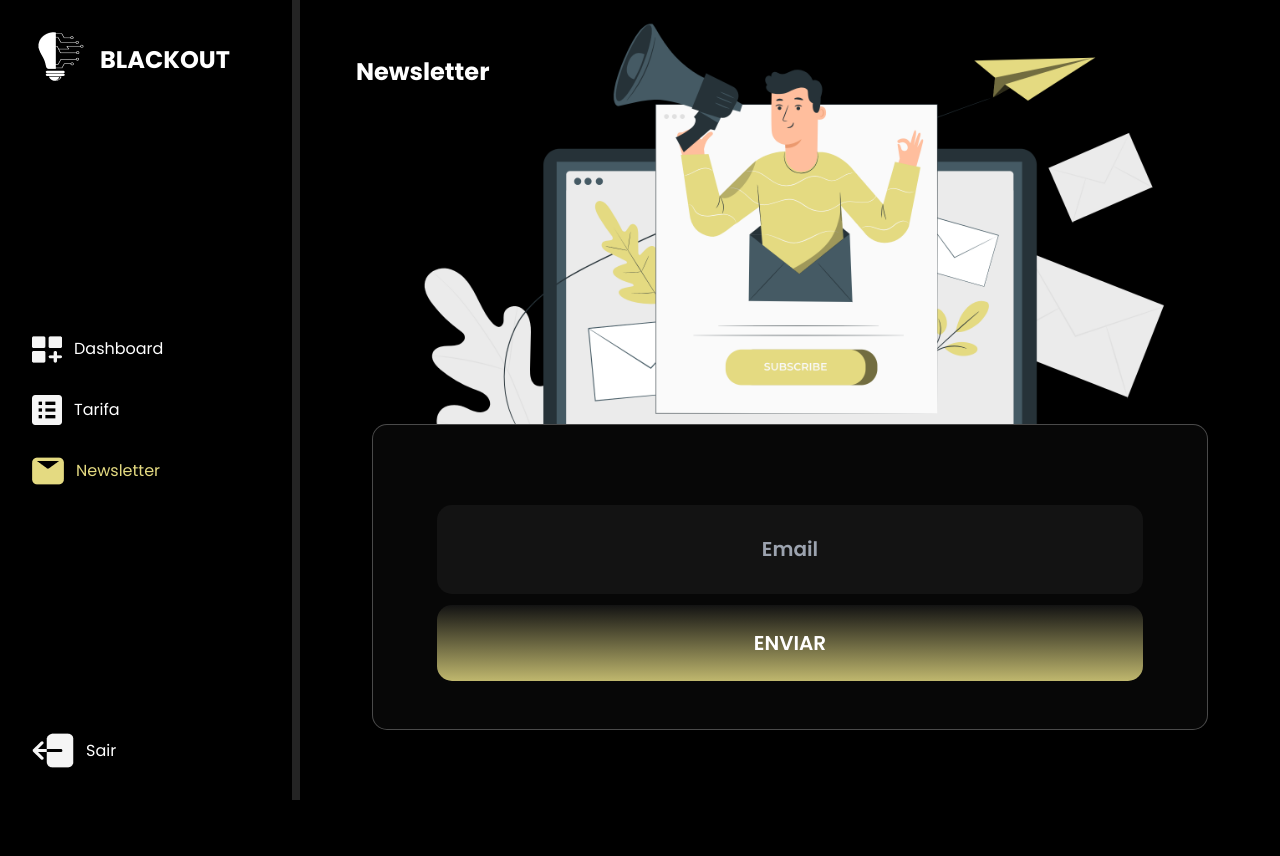
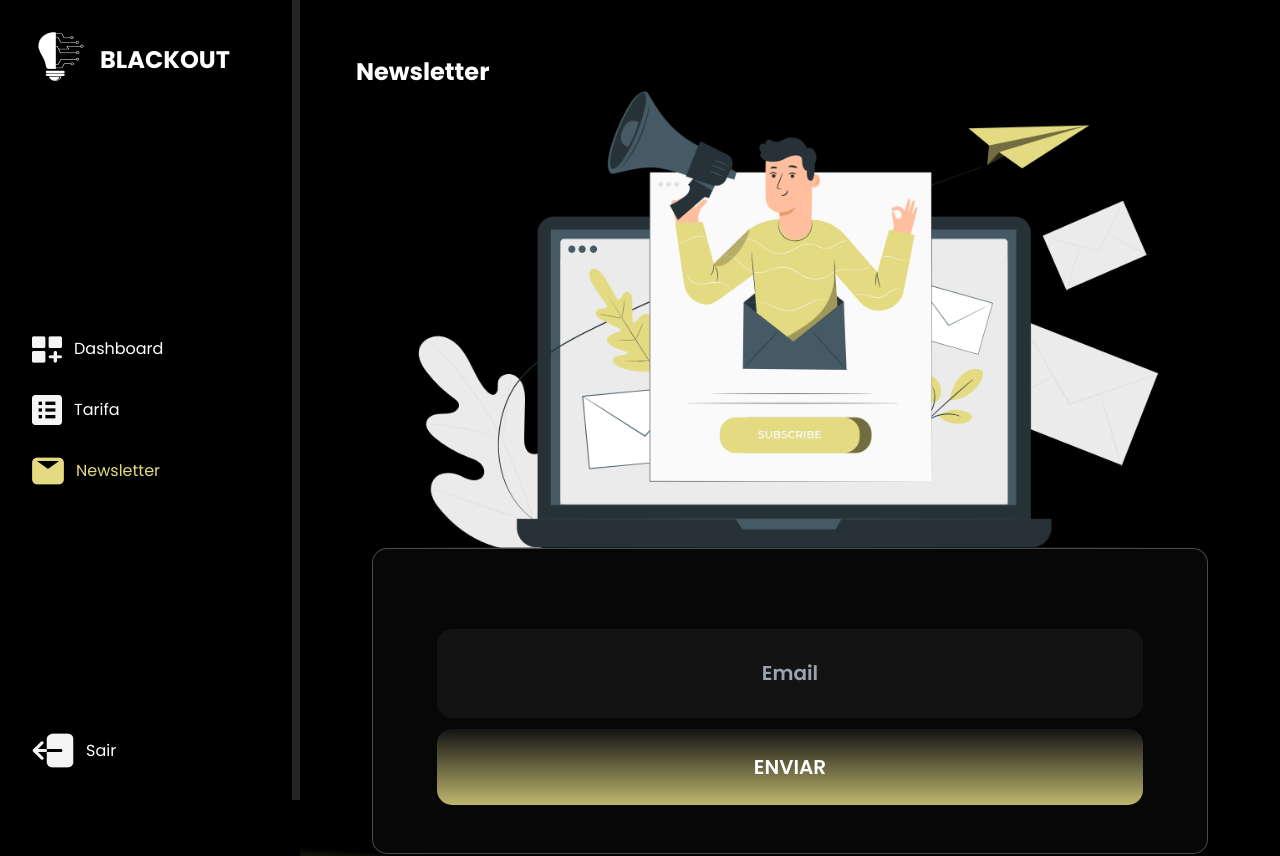
Before and after one commit to blackoutetecct/blackout-dashboard, a Next.js app in the folder blackout-dashboard/: page /newsletter in a window 1280 px wide. Shown: the top 856 px of the page. Built offline with nearby package versions, Linux system fonts and the light colour scheme.

Commit message:
Melhorada imagem na Newsletter

```diff
--- a/blackout-dashboard/src/app/newsletter/page.js
+++ b/blackout-dashboard/src/app/newsletter/page.js
@@ -32,14 +32,14 @@ export default function Home() {
 
           <Title title="Newsletter" />
 
-          <section className="flex flex-col relative max-[500px]:px-0 mt-0 max-[400px]:mt-0 max-[400px]:pt-[1rem] px-4 items-center">
+          <section className="flex flex-col max-[500px]:px-0 mt-0 max-[400px]:mt-0 max-[400px]:pt-[1rem] px-4 items-center">
 
            <Image
            src={newsletterImage}
-           className="relative top-[-250px]"
+           className=""
            />
 
-           <form className="pt-[5rem] pb-[3rem] relative top-[-500px] mb-10  px-[4rem] bg-[#070707] w-full border-[1px] border-[#ffffff45] rounded-[15px] border-solid" method="">
+           <form className="pt-[5rem] pb-[3rem] mb-10 px-[4rem] bg-[#070707] w-full border-[1px] border-[#ffffff45] rounded-[15px] border-solid" method="">
                     <input className="bg-[#131313] text-center py-[1.9rem] text-xl rounded-[15px] w-[100%] text-[#818181]" placeholder='Email' type="text" name="year" required />
                     <input className="bg-gradient text-center py-[1.5rem] text-xl rounded-[15px] mt-[.7rem]  w-[100%] text-[#000] cursor-pointer" value="ENVIAR" type="submit" />
            </form>
```
Also changed, not shown: blackout-dashboard/src/assets/newsletterImage.png, 1 other file (tests, documents, lock files or other folders).
